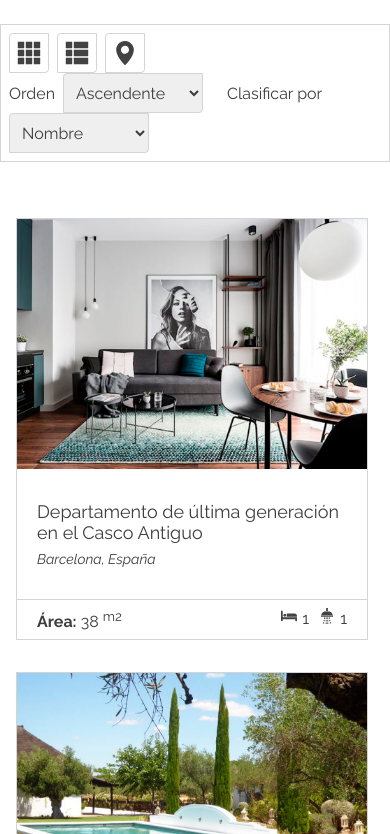
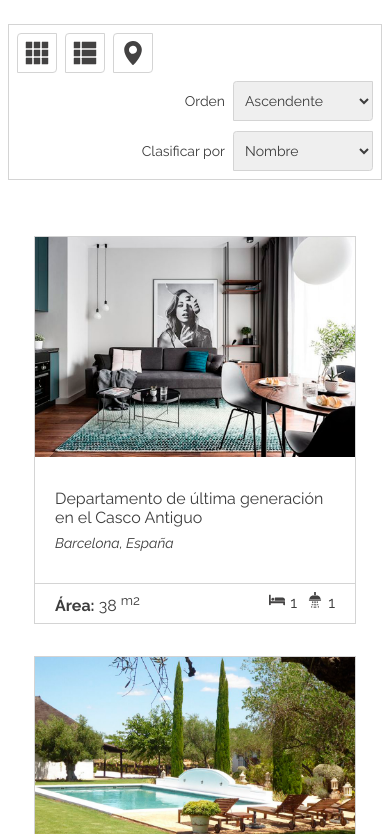
Before and after one commit to ANA-BARRIENTOS/TERCERA-ENTREGA-DEL-PROYECTO-FINAL, a website: page html/propiedades2.html in a window 390 px wide. Shown: the part 265-1099 px from the top of the page. Drawn offline with Linux system fonts and the light colour scheme.

Commit message:
propiedades.html = responsive

```diff
--- a/html/propiedades2.html
+++ b/html/propiedades2.html
@@ -78,7 +78,7 @@
                         <img src="../img/icons/icon_grid_full_width.svg" alt="display list" width="24px">
                     </a>
                 </li>
-                <li>
+                <li id="li3">
                     <a href="list-map.html">
                         <img src="../img/icons/icon_location_solid.svg" alt="display map" width="24px">
                     </a>
@@ -86,6 +86,8 @@
             </ul>
 
             <ul class="list-inline list-sort pull-right">
+
+                <div class="div-order">
                     <li>
                         <label for="order-status">Orden</label>
                     </li>
@@ -95,6 +97,9 @@
                             <option value="Descendiente">Descendente</option>
                         </select>
                     </li>
+                </div>
+
+                <div class="div-sortby">
                     <li>
                         <label for="sortby-status">Clasificar por</label>
                     </li>
@@ -105,6 +110,8 @@
                             <option value="Superficie">Superficie</option>
                         </select>
                     </li>
+                </div>
+
             </ul>
         </div>
 
--- a/scss/_propiedades.scss
+++ b/scss/_propiedades.scss
@@ -11,12 +11,14 @@ main.mainContainer_propiedades--HTML {
         font-size: 2rem;
         margin-top: 2.5rem;
         margin-bottom: 2.5rem;
+        padding: 0rem 0.5rem;
     }
 
 
     div.listing-header {
         max-width: 1170px;
         padding: 0.5rem;
+        margin: 0rem 0.5rem;
         margin-bottom: 2.5rem;
 
         display: flex;
@@ -55,6 +57,11 @@ main.mainContainer_propiedades--HTML {
 
         // List on right side
         ul.list-sort {
+            div {
+                display: flex;
+                flex-flow: row wrap;
+                align-items: center;
+                justify-content: center;
                 li {
                     label {
                         margin-right: 8px;
@@ -75,13 +82,16 @@ main.mainContainer_propiedades--HTML {
 
         }
 
+    }
 
-
+    // ++++++++++++>
+    // Open CARDS SECTION
+    // ++++++++++++>
     section.property_cards--container {
         width: 100%;
         display: flex;
         flex-flow: row wrap;
-        justify-content: space-between;
+        justify-content: center;
         margin-bottom: 2.5rem;
 
         article.property_card {
@@ -147,6 +157,9 @@ main.mainContainer_propiedades--HTML {
             }
         }
     }
+    // ++++++++++++>
+    // End CARDS SECTION
+    // ++++++++++++>
 
     ul.pagination {
         margin-bottom: 2.5rem;
@@ -215,3 +228,76 @@ main.mainContainer_propiedades--HTML {
     }
 
 }
+
+// MEDIA QUERIES FOR CARDS
+@media screen and (max-width: 767px) {
+
+    main.mainContainer_propiedades--HTML {
+        section.property_cards--container {
+            article.property_card {
+                width: 320px;
+                div.property_img {
+                    width: 320px;
+                    height: 220px;
+                }
+                div.property_info {
+                    h3 {
+                        font-size: 16px;
+                    }
+                }
+            }
+        }
+    }
+}
+
+// List Icons
+@media screen and (max-width: 639px) {
+    main.mainContainer_propiedades--HTML {
+        div.listing-header {
+            justify-content: center;
+            ul.list-inline {
+                flex-flow: row nowrap;
+            }
+            ul.list-icons {
+                margin-bottom: 0.5rem;
+            }
+        }
+    }
+}
+
+// List Sort By
+@media screen and (max-width: 495px) {
+    main.mainContainer_propiedades--HTML {
+        div.listing-header {
+            flex-direction: column;
+            ul.list-icons {
+                align-items: flex-start;
+                li#li3 {
+                    margin-right: 0px;
+                }
+            }
+            ul.list-sort {
+                flex-direction: column;
+                align-items: flex-end;
+                div {
+                    width: 245px;
+                    justify-content: end;
+                    li {
+                        font-size: 14px;
+                        select {
+                            font-size: 14px;
+                        }
+                    }
+                }
+                div.div-order {
+                    margin-bottom: 10px;
+                    li {
+                        select#order_status {
+                            margin-right: 0rem;
+                        }
+                    }
+                }
+            }
+        }
+    }
+}
```
Also changed, not shown: css/style.css. Lines whose indentation alone changed are shown as unchanged.
